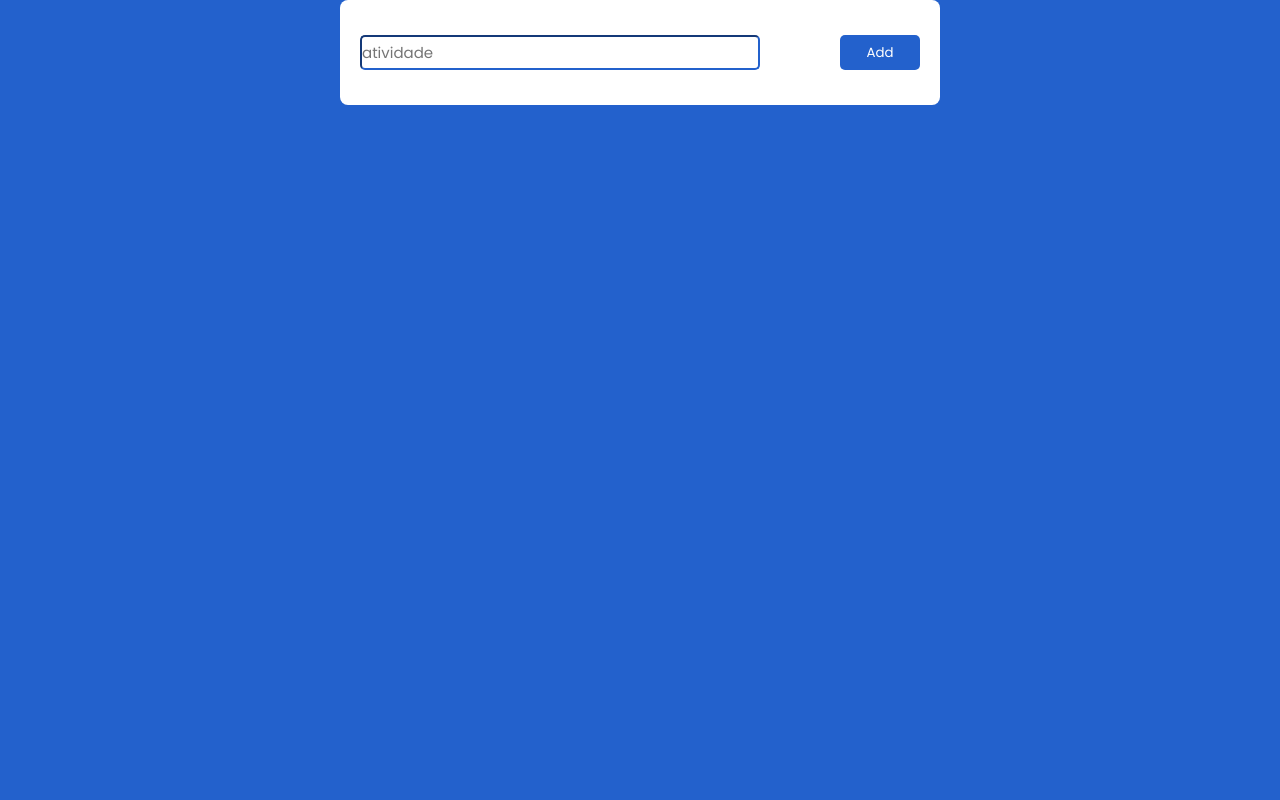
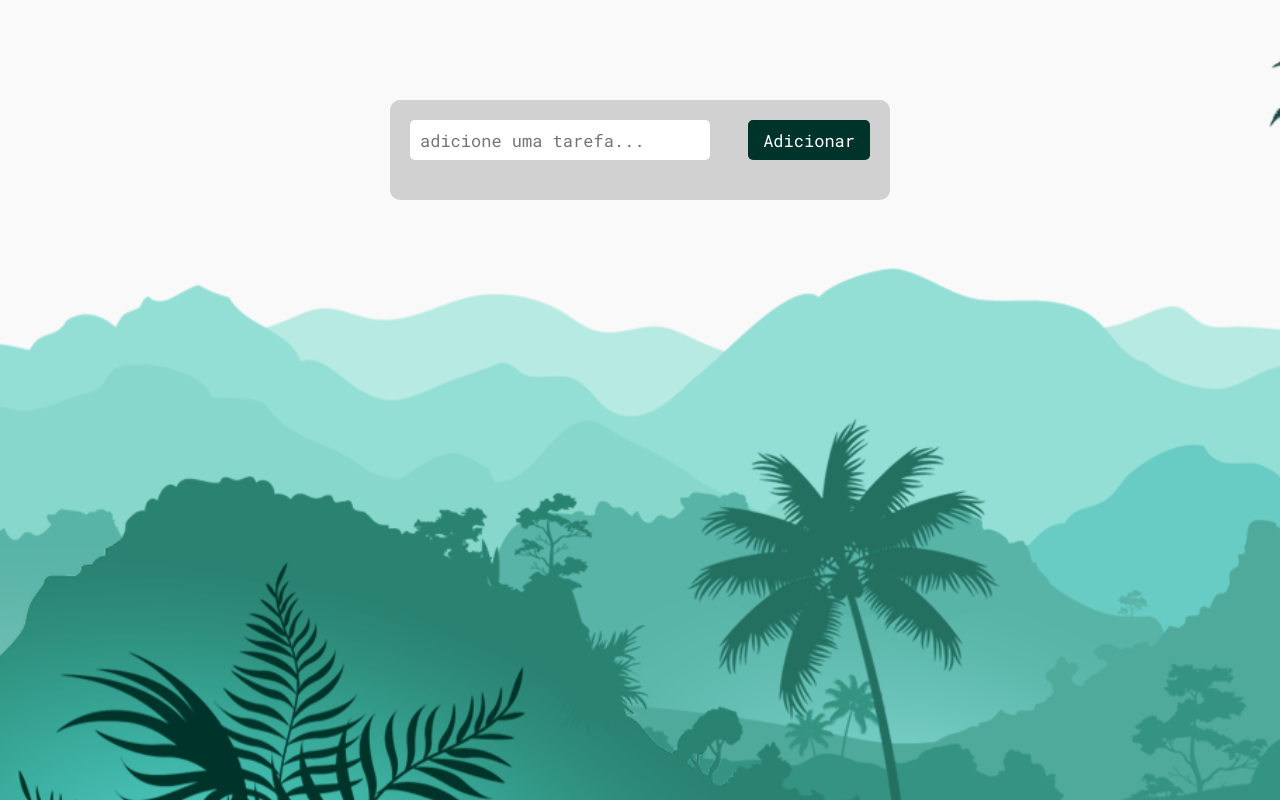
Before and after one commit to Rafael-Mont-Medeiros/TO-DO-LIST, a plain HTML site: page index.html in a window 1280 px wide. Drawn offline with Linux system fonts and the light colour scheme.

Commit message:
TO-DO LIST HTML/CSS completada, JS em processo...

```diff
--- a/index.html
+++ b/index.html
@@ -4,17 +4,20 @@
     <meta charset="UTF-8">
     <meta name="viewport" content="width=device-width, initial-scale=1.0">
     <link rel="stylesheet" href="/style.css">
-    <title>Document</title>
+    <title>TO-DO LIST</title>
 </head>
 <body>
-    <div id="container">
-        <div id="infos">
-            <input type="text" placeholder="atividade" id="atividade">
-            <button id="submit" onclick="add()">Add</button>
-        </div>
-        <div id="listaTarefas">
+    <div class="container">
+        <input class="input-task" type="text" placeholder="adicione uma tarefa...">
+        <button class="input-add-task" onclick="addTarefa()">Adicionar</button>
 
-        </div>
+        <ul class="list-task">
+<!--             <li class="task">
+                <img src="./img/checked.png" alt="">
+                <p>algum texto</p>
+                <img src="./img/trash.png" alt="">
+            </li> -->
+        </ul>
     </div>
 <script src="script.js"></script>
 </body>
--- a/script.js
+++ b/script.js
@@ -1,12 +1,24 @@
-function add(){
-    let atividade = document.querySelector('#atividade').value
-    let tarefas = document.querySelector('#listaTarefas')
-    if(atividade == 0){
-        alert('Adicione alguma atividade no campo')
-    }else {
-      let paragrafo = document.createElement('p')
-      paragrafo.innerText = atividade
-      tarefas.appendChild(paragrafo)
-    }
 
+function addTarefa(){
+  const tarefa = document.querySelector('.input-task')
+  const listaCompleta = document.querySelector('.list-task')
+  let myList = []
+
+  myList.push(tarefa.value)
 }
+
+function mostraTarefas(){
+  let novaLi = ''
+
+  myList.forEach(tarefa => {
+    novaLi = novaLi + `
+    <li class="task">
+      <img src="./img/checked.png" alt="">
+      <p>${tarefa}</p>
+      <img src="./img/trash.png" alt="">
+    </li>
+    `
+
+  });
+  listaCompleta.innerHTML = novaLi
+}
--- a/style.css
+++ b/style.css
@@ -1,51 +1,81 @@
-@import url('https://fonts.googleapis.com/css2?family=Poppins:ital,wght@0,100;0,200;0,300;0,400;0,500;0,600;0,700;0,800;0,900;1,100;1,200;1,300;1,400;1,500;1,600;1,700;1,800;1,900&display=swap');
+@import url('https://fonts.googleapis.com/css2?family=Roboto+Mono:ital,wght@0,100..700;1,100..700&display=swap');
 
 *{
     margin: 0;
     padding: 0;
     box-sizing: border-box;
-    font-family: "Poppins", sans-serif;
+    font-family: "Roboto Mono", monospace;
+    outline: none;
+
 }
 
 body{
-    background-color: #2361CC;
+    background: url('/img/background.png');
 }
 
-#container{
-    background-color: #FFFFFF;
-    width: 600px;
-    display: flex;
-    flex-direction: column;
-    margin: auto;
-    border-radius: 8px;
-}
-input{
-    height: 35px;
-    border-radius: 5px;
-    font-size: 15px;
-    border-color: #2361CC;
-    color: #2361CC;
-    width: 400px;
+.container{
+    background-color: #d1d1d1;
+    width: 500px;
+    border-radius: 10px;
+    padding: 20px;
+    margin: 100px auto 0;
 }
 
-#infos {
-    margin-bottom: 35px;
-    display: flex;
-    justify-content: space-between;
-    margin-top: 35px;
-    margin-right: 20px;
-    margin-left: 20px;
+.input-task{
+    border: none;
+    border-radius: 5px;
+    width: 300px;
+    height: 40px;
+    padding-left: 10px;
+    font-size: 17px;
 }
 
-button {
-    width: 80px;
-    background-color: #2361CC;
-    color: #FFFFFF;
+.input-add-task{
     border: none;
     border-radius: 5px;
-    transition: 0.5s;
+    height: 40px;
+    background-color: #003329;
+    color: #ffffff;
+    font-size: 17px;
+    padding: 0 15px;
+    float: right;
+    cursor: pointer;
+    transition: 0.8s;
 }
 
-button:hover{
+.input-add-task:hover{
     opacity: 0.5;
 }
+
+.input-add-task:active{
+    opacity: 0.6;
+}
+
+.list-task{
+    width: 100%;
+    list-style: none;
+    margin-top: 20px;
+}
+
+.task{
+    background-color: #f2f2f2;
+    box-shadow: rgba(0, 0, 0, 0.24) 0px 3px 8px;
+    display: flex;
+    align-items: center;
+    justify-content: space-between;
+    height: 40px;
+    padding: 0 15px;
+    border-radius: 5px;
+    margin-bottom: 20px;
+    cursor: pointer;
+}
+
+img {
+    height: 25px;
+    opacity: 0;
+    transition: opacity 0.5s ease-in-out;
+}
+
+.task:hover img{
+    opacity: 1;
+}
```
Also changed, not shown: img/background.png (added), img/checked.png (added), img/trash.png (added).
